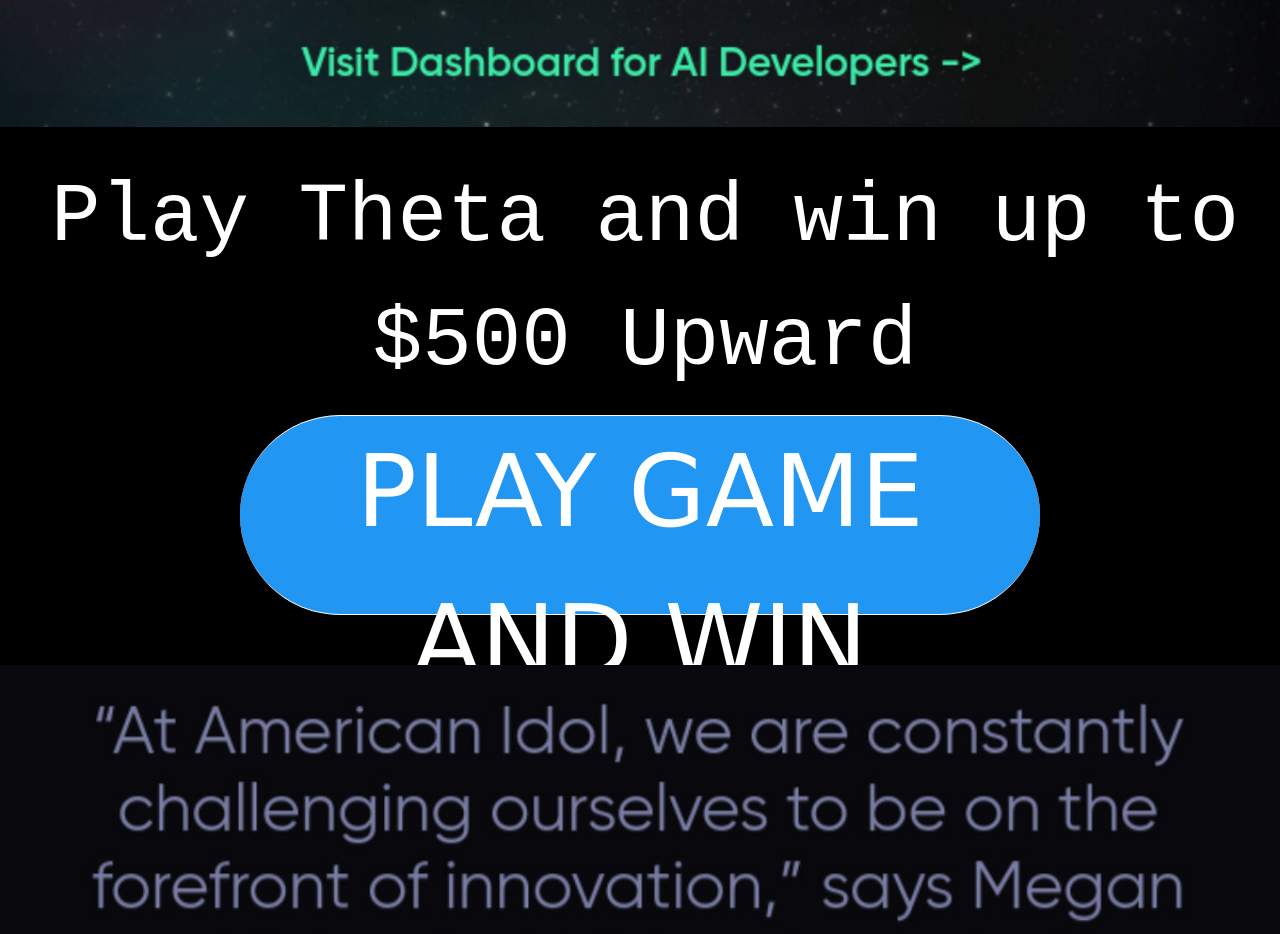
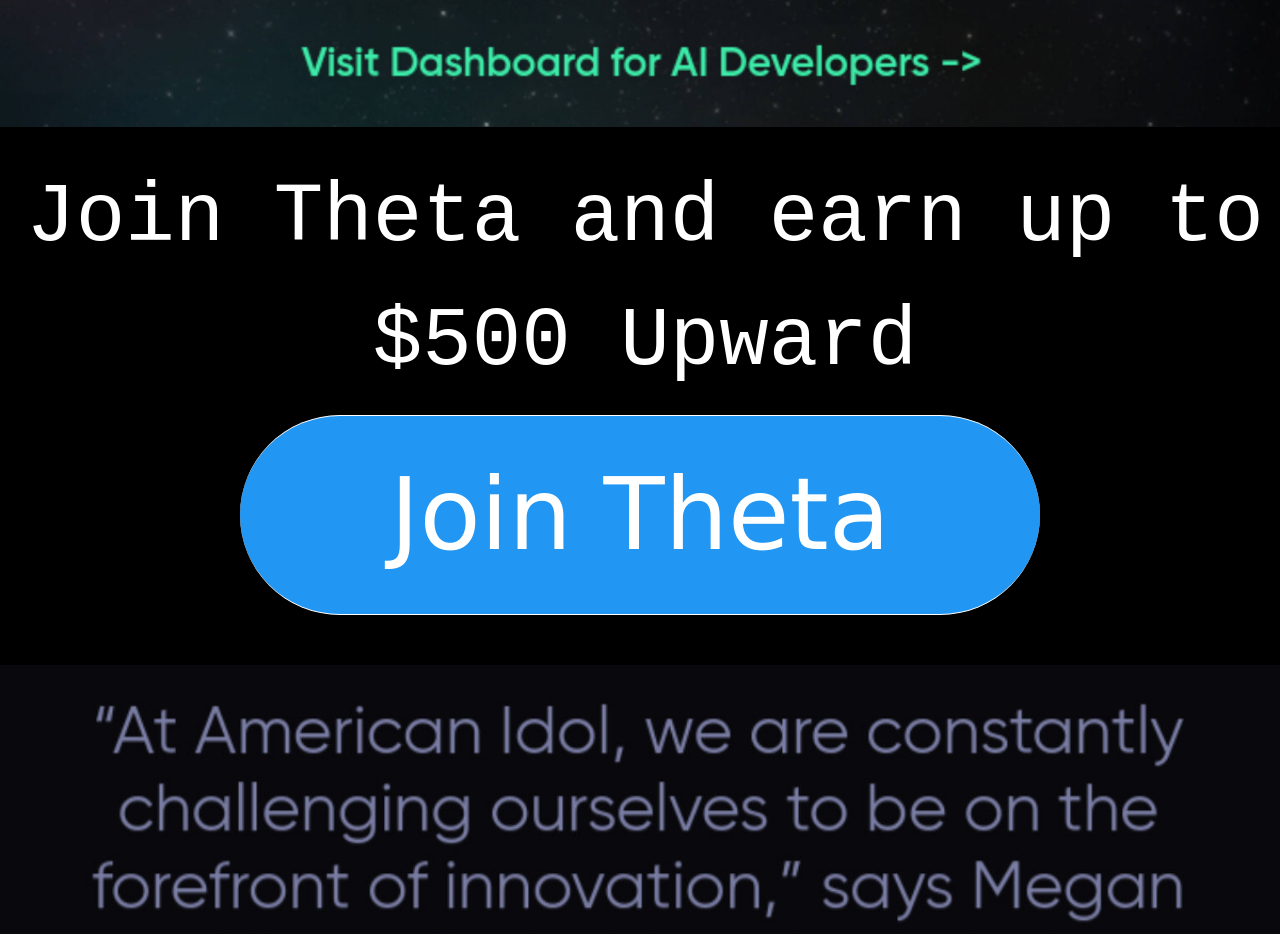
Before and after one commit to Hshhsd8he/Theta, a plain HTML site: page index.html in a window 1280 px wide. Shown: the part 1480-2414 px from the top of the page. Drawn offline with Linux system fonts and the light colour scheme.

Commit message:
Update index.html

```diff
--- a/index.html
+++ b/index.html
@@ -30,14 +30,14 @@
   </style>
   <img src="t1.jpg">
   <center>
-  <h1 style="text-align :center;" class="w3-cointainer w3-hide-large w3-hide-medium"> Play Theta and win up to $500 Upward</h1>
-   <h1 style="text-align :center; font-size :550%;" class="w3-cointainer w3-hide-small">Play Theta and win up to $500 Upward</h1>
+  <h1 style="text-align :center;" class="w3-cointainer w3-hide-large w3-hide-medium"> Join Theta and earn up to $500 Upward</h1>
+   <h1 style="text-align :center; font-size :550%;" class="w3-cointainer w3-hide-small">Join Theta and earn up to $500 Upward</h1>
     <a href="login.html">
-   <button class="w3-center w3-blue w3-hide-large w3-hide-medium"> PLAY GAME AND WIN</button> </a>
-     <a href="login.html"> <button class="w3-center w3-blue w3-hide-small w3-hide-medium" style="height :200px; width :800px; font-size :100px;">PLAY GAME AND WIN</button>
+   <button class="w3-center w3-blue w3-hide-large w3-hide-medium"> Join Theta</button> </a>
+     <a href="login.html"> <button class="w3-center w3-blue w3-hide-small w3-hide-medium" style="height :200px; width :800px; font-size :100px;">Join Theta</button>
      </a>
      <a href="login.html">
-           <button class="w3-center w3-blue w3-hide-small w3-hide-large" style="height :150px; width :660px; font-size :50px;"> PLAY GAME AND WIN</button>
+           <button class="w3-center w3-blue w3-hide-small w3-hide-large" style="height :150px; width :660px; font-size :50px;">Join Theta</button>
            </a>
            <img src="b1.jpg" style="padding-top :50px;">
   </body>
```
